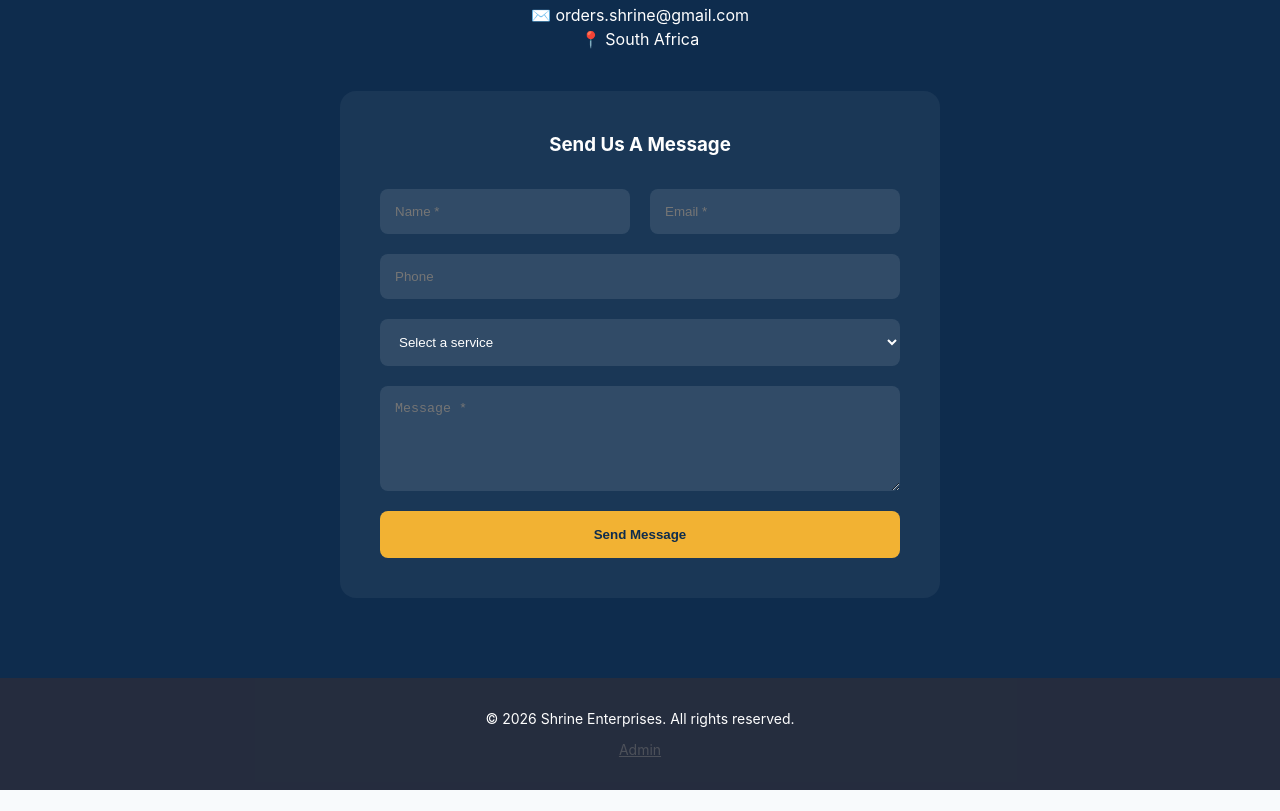
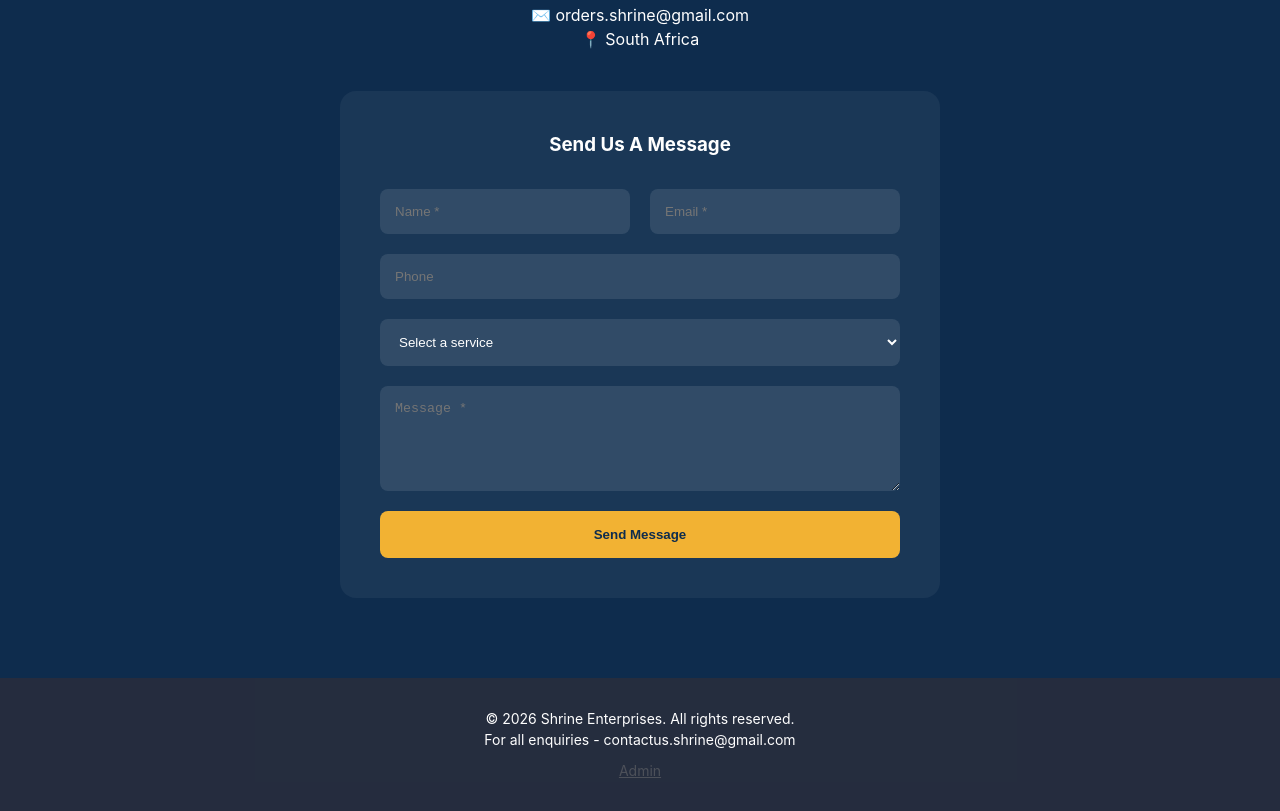
Before and after one commit to NetaniaChetty/Fullsite, a plain HTML site: page index.html in a window 1280 px wide. Shown: the part 2013-2824 px from the top of the page. Before the commit the page ends 2803 px from the top, so only its background shows below. Drawn offline with Linux system fonts and the light colour scheme.

Commit message:
Change contact email in footer section
Updated contact email in the footer.

```diff
--- a/index.html
+++ b/index.html
@@ -114,6 +114,7 @@
 
     <footer class="footer">
         <p>© 2026 Shrine Enterprises. All rights reserved.</p>
+        <p> For all enquiries - contactus.shrine@gmail.com </p>
         <p style="margin-top: 10px; opacity: 0.5;"><a href="admin.html" style="color: #666;">Admin</a></p>
     </footer>
 
```
